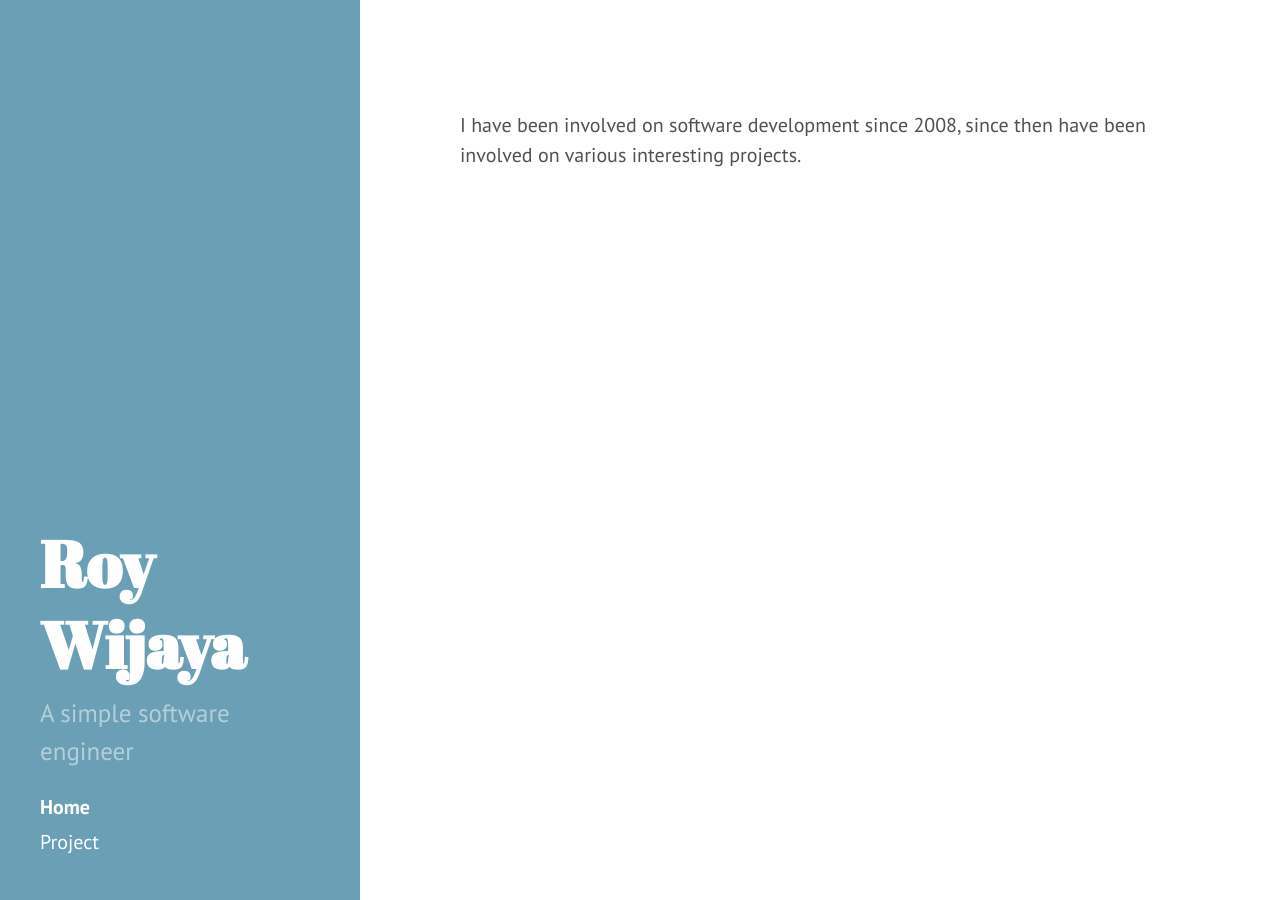
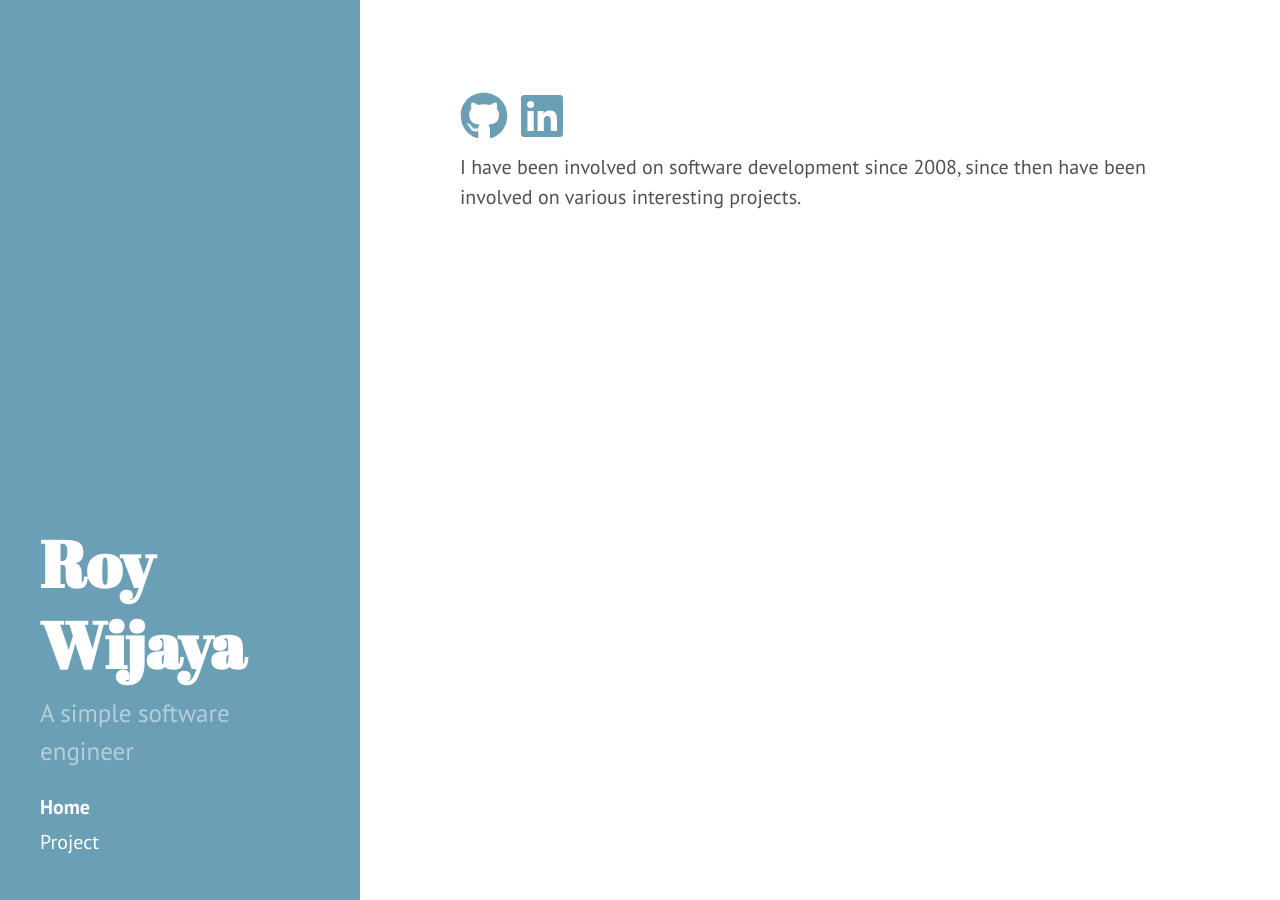
Before and after one commit to lymsia/lymsia.github.io, a Jekyll site: the page built from index.html, in a window 1280 px wide. Built offline with Jekyll 4.4.1, drawn with Linux system fonts in a browser that asks for light colours; nearby versions of some CDN libraries.

Commit message:
add fontawesome

```diff
--- a/_config.yml
+++ b/_config.yml
@@ -10,6 +10,6 @@ title:            Roy Wijaya
 tagline:          'Software Engineer'
 description:      'A simple software engineer'
 url:              https://lymsia.github.io
-baseurl:          /
+baseurl:          '/'
 
 paginate:         5
--- a/_includes/head.html
+++ b/_includes/head.html
@@ -18,7 +18,8 @@
   <link rel="stylesheet" href="/public/css/syntax.css">
   <link rel="stylesheet" href="/public/css/hyde.css">
   <link rel="stylesheet" media="print" onload="this.onload=null;this.removeAttribute('media');" href="https://fonts.googleapis.com/css?family=PT+Sans:400,400italic,700|Abril+Fatface">
-  <link rel="stylesheet" href="https://cdnjs.cloudflare.com/ajax/libs/font-awesome/4.7.0/css/font-awesome.min.css">
+  <link rel="stylesheet" href="https://cdnjs.cloudflare.com/ajax/libs/font-awesome/4.7.0/css/font-awesome.min.css" media="screen">
+  <script defer src="https://use.fontawesome.com/releases/v5.0.8/js/all.js" integrity="sha384-SlE991lGASHoBfWbelyBPLsUlwY1GwNDJo3jSJO04KZ33K2bwfV9YBauFfnzvynJ" crossorigin="anonymous"></script>
 
   <!-- Icons -->
   <link rel="apple-touch-icon-precomposed" sizes="144x144" href="/public/apple-touch-icon-144-precomposed.png">
--- a/index.html
+++ b/index.html
@@ -4,8 +4,10 @@ title: Home
 ---
 
 <div>
+<span style="font-size: 48px; color: Dodgerblue;">
   <a href="https://github.com/lymsia" target="_blank"><i class="fab fa-github"></i></a>
   <a href="http://www.linkedin.com/in/roy-w-006840154" target="_blank"><i class="fab fa-linkedin"></i></a>
+</span>
 </div>
 <div>
   I have been involved on software development since 2008, since then have been involved on various interesting projects.
```
